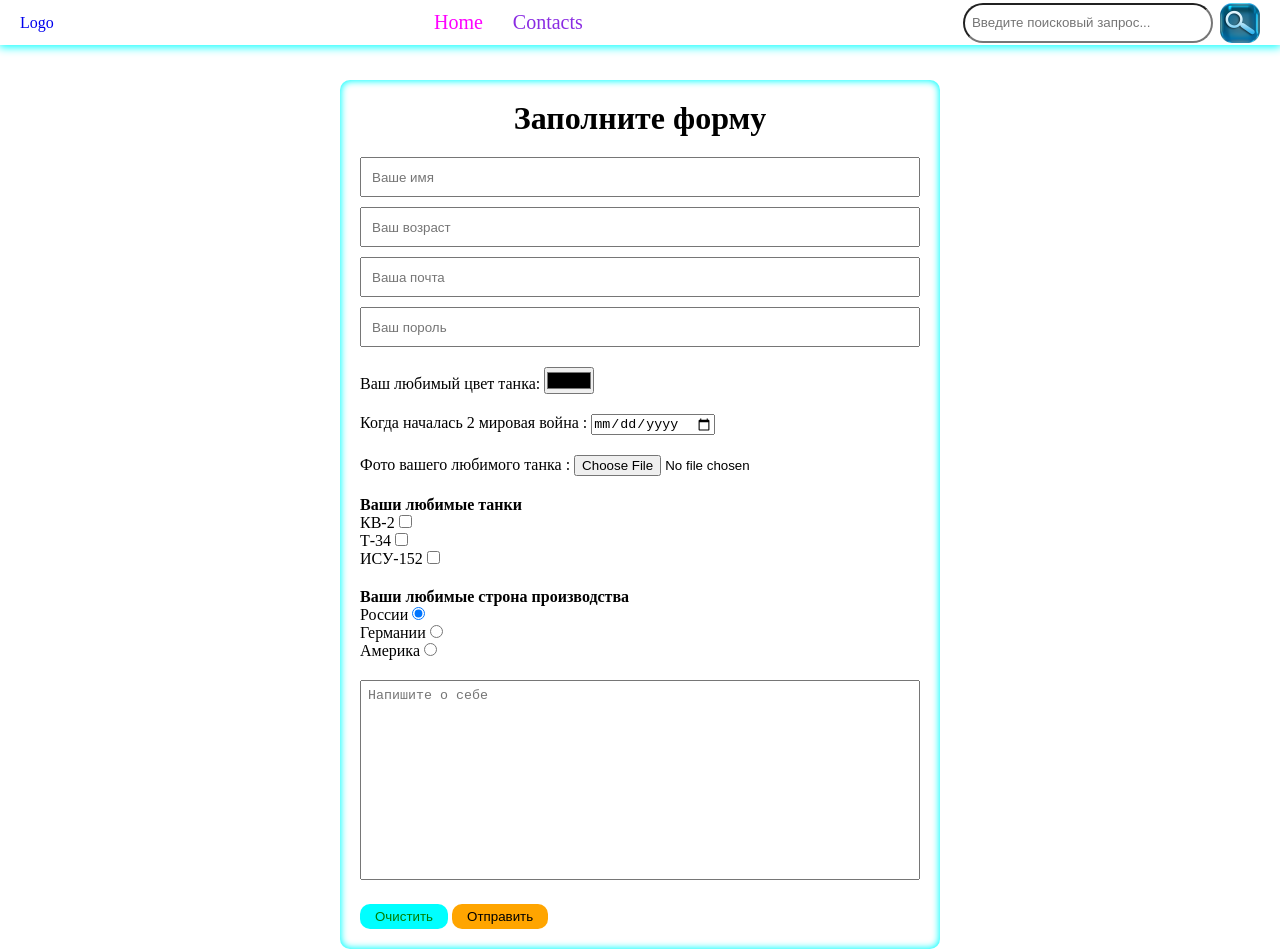
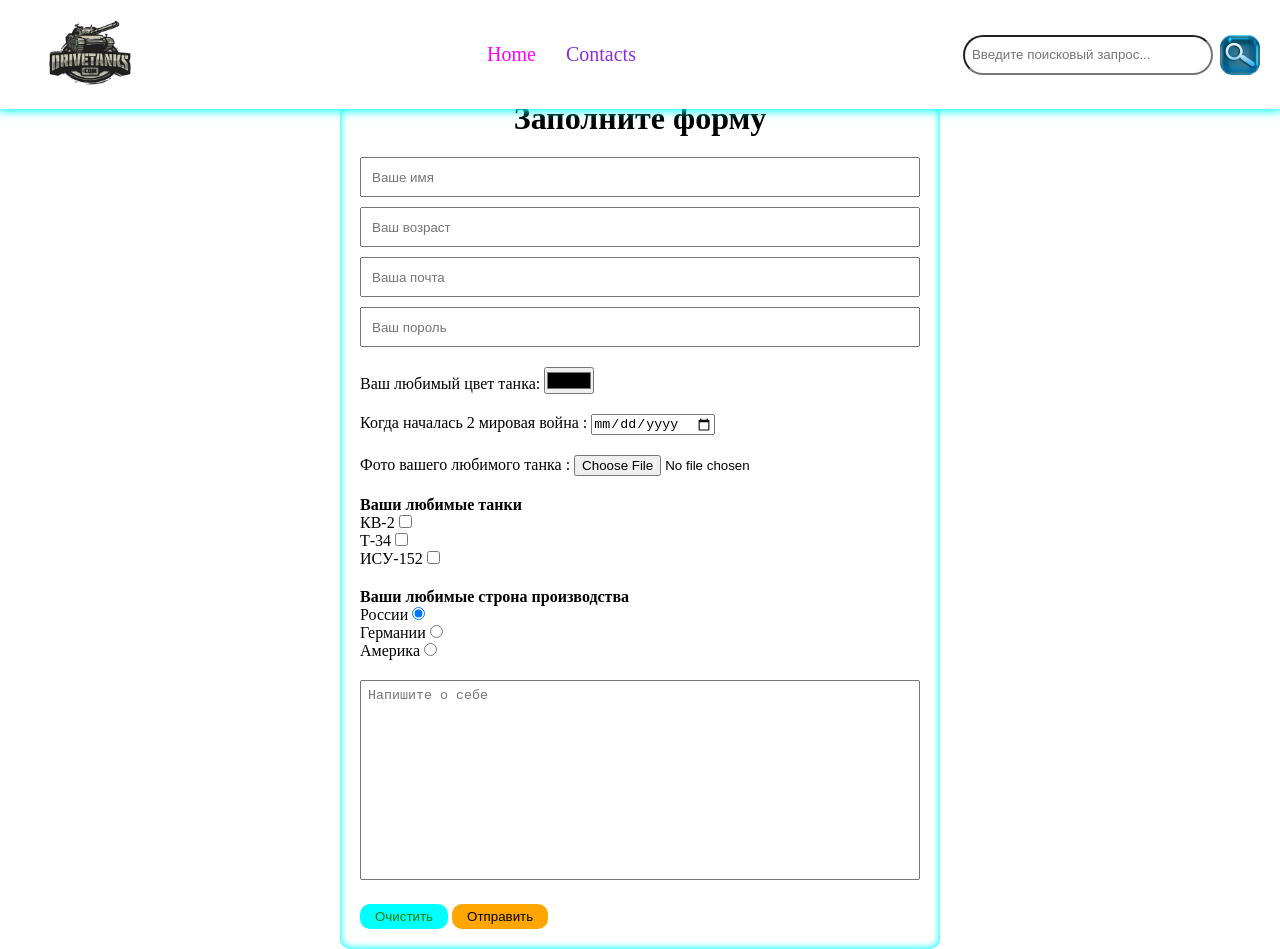
Before and after one commit to Vilkow2011/project_1, a plain HTML site: page contacts/contacts.html in a window 1280 px wide. Shown: the top 949 px of the page. Drawn offline with Linux system fonts and the light colour scheme.

Commit message:
added logo

```diff
--- a/contacts/contacts.html
+++ b/contacts/contacts.html
@@ -15,7 +15,7 @@
 <body>
     <header class="header">
         <div>
-            <a href="../index.html">Logo</a>
+            <a href="../index.html"><img class="logo" src="../images/1fbfdef8e2423cf8cd442c65204b6eb7.webp" alt=""></a>
         </div>
         <nav>
             <ul class="menu">
--- a/css/style.css
+++ b/css/style.css
@@ -68,6 +68,10 @@ a {
 .btn-success{
     background: orange;
     color: black;
+}
+
+.logo{
+    width: 140px;
 }
 
  .header{
```
Also changed, not shown: index.html (+1 -1 lines), images/1fbfdef8e2423cf8cd442c65204b6eb7.webp (added).
